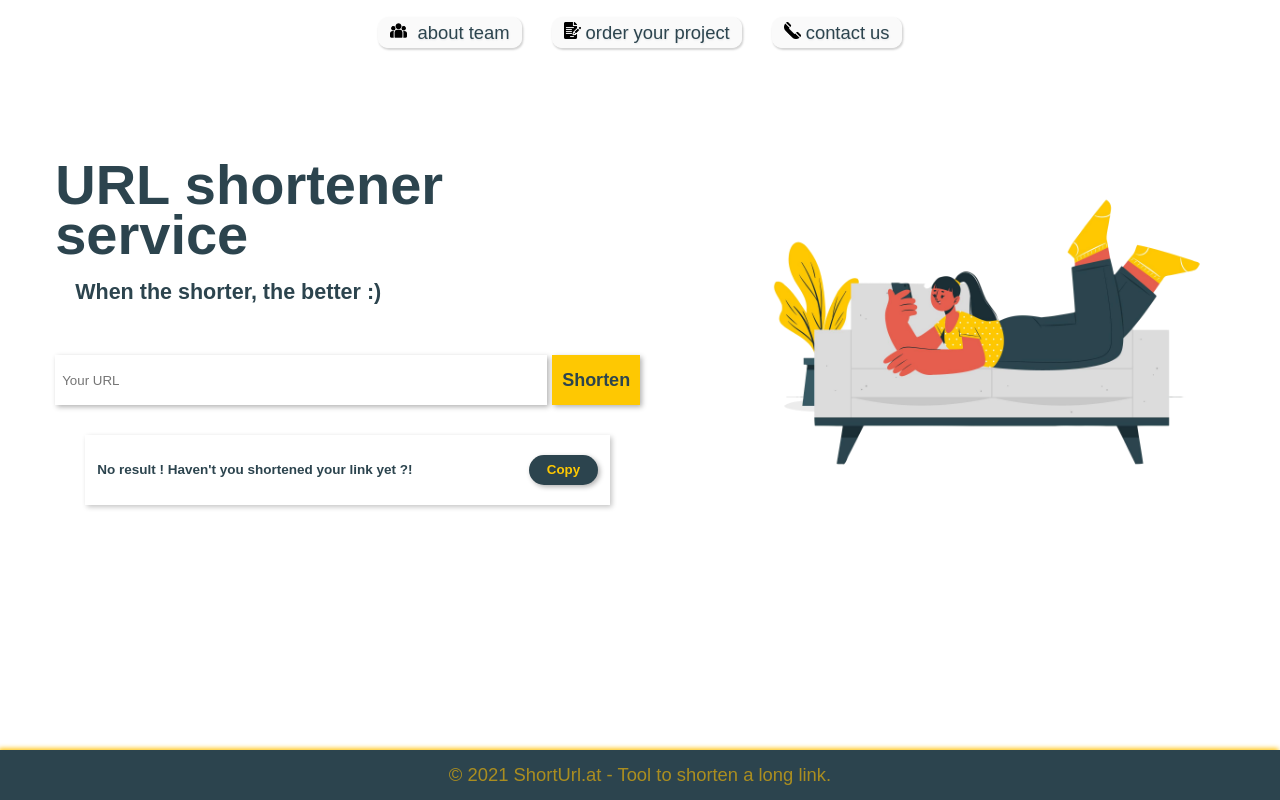
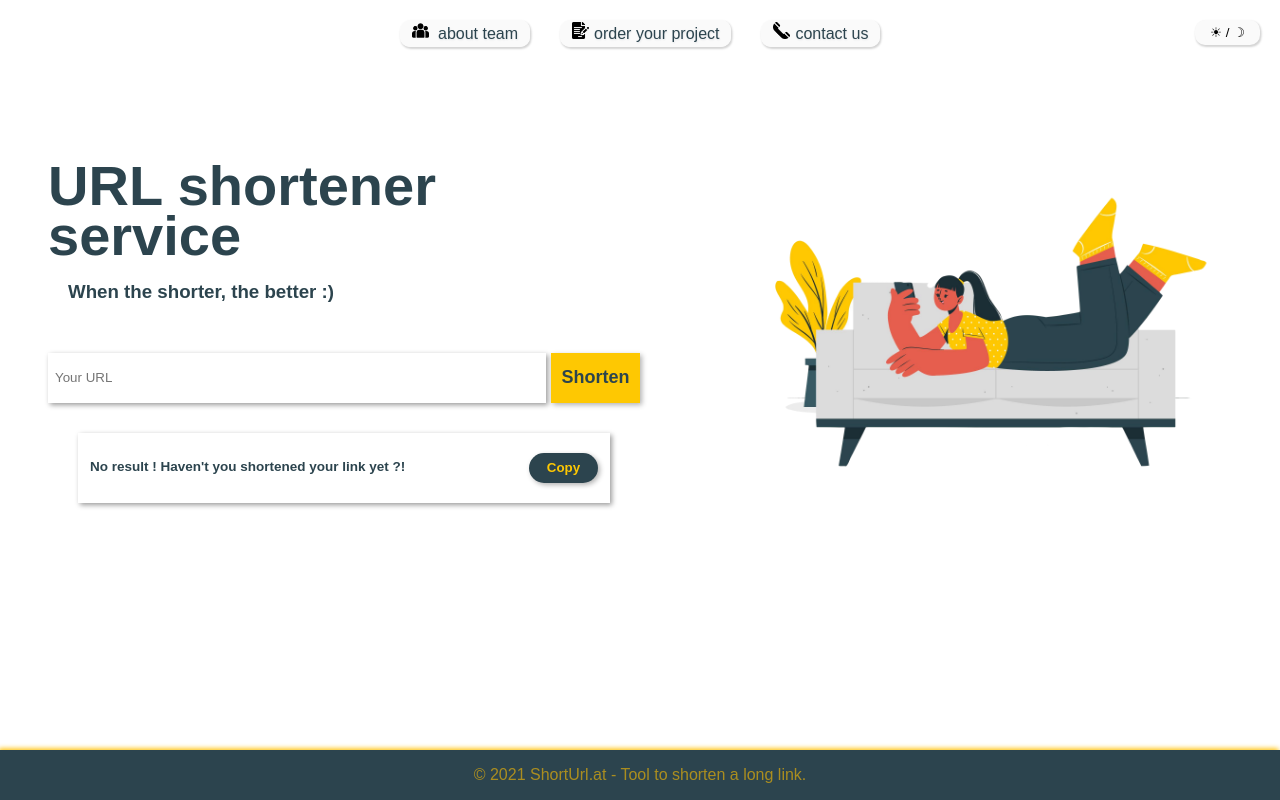
Before and after one commit to ZahraZfr/URL-Shortner-API, a React (Create React App) app: page / in a window 1280 px wide. Built offline with nearby package versions, Linux system fonts and the light colour scheme.

Commit message:
feat: complete light and dark mode for each component

```diff
--- a/src/App.js
+++ b/src/App.js
@@ -1,9 +1,11 @@
-
 import Header from './components/Header';
 import Main from './components/Main';
-import Footer from './components/Footer'
-import GlobalStyles from './components/styles/global';
-import { ThemeProvider } from "styled-components";
+import Footer from './components/Footer';
+import { ThemeProvider } from 'styled-components';
+import { lightTheme, darkTheme } from './components/Theme';
+import { GlobalStyles } from './components/global';
+import React, { useState } from 'react';
+import NavigationBar from './components/NavigationBar';
 
 // const LightTheme = {
 //   pageBackground: "white",
@@ -24,15 +26,30 @@ import { ThemeProvider } from "styled-components";
 
 
 function App() {
-  // const [theme , setTheme] = useState("light")
+  const [theme, setTheme] = useState('light');
+
+// The function that toggles between themes
+const toggleTheme = () => {
+  // if the theme is not light, then set it to dark
+  if (theme === 'light') {
+    setTheme('dark');
+  // otherwise, it should be light
+  } else {
+    setTheme('light');
+  }
+}
   return (
+    <ThemeProvider theme={theme === 'light' ? lightTheme : darkTheme}>
     <>
       <GlobalStyles />
       <Header />
+      <NavigationBar/>
+      <button className='themeBTN' onClick={toggleTheme}> ☀︎ / ☽ </button>
       <Main />
       <Footer />
 
     </>
+    </ThemeProvider>
   );
 }
 
--- /dev/null
+++ b/src/components/Theme.js
@@ -0,0 +1,14 @@
+// theme.js
+export const lightTheme = {
+    body: '#FFF',
+    text:'rgb(44,68,78)',
+    toggleBorder: '#FFF',
+    gradient: 'linear-gradient(#39598A, #79D7ED)',
+  }
+
+  export const darkTheme = {
+    body: '#606160',
+    text: 'rgb(254,200,2)',
+    toggleBorder: '#6B8096',
+    gradient: 'linear-gradient(#091236, #1E215D)',
+  }
--- /dev/null
+++ b/src/components/global.js
@@ -0,0 +1,58 @@
+
+import { createGlobalStyle } from 'styled-components';
+
+export const GlobalStyles = createGlobalStyle`
+@import url('https://fonts.googleapis.com/css2?family=Source+Sans+Pro:wght@600&display=swap');
+
+  *,
+  *::after,
+  *::before  {
+    box-sizing: border-box;
+    margin:0;
+    padding:0;
+  }
+
+  body {
+    align-items: center;
+    background: ${({ theme }) => theme.body};
+    color: ${({ theme }) => theme.text};
+    margin: 0;
+    padding: 0;
+    font-family: 'Source Sans Pro', sans-serif;
+    transition: all 0.25s linear;
+
+    .themeBTN{
+      position:fixed;
+      top:20px;
+      right:20px;
+      padding: 5px 15px;
+      border-radius:10px;
+      border:none;
+      box-shadow: 1px 1.5px 2px 0.5px #d4d4d4;
+      background-color:#fafafa;
+    }
+    .themeBTN:hover{
+      border-bottom:3.2px solid rgb(254,200,2);
+  }
+  }
+
+  p {
+    opacity: 0.6;
+    line-height: 1.5;
+  }
+
+;
+
+  }
+  @media only screen and (min-width: 668px) {
+    svg{
+        display:none;
+    }
+    @media only screen and (max-width: 668px){
+      svg{
+
+      }
+    }
+}
+
+`
--- a/src/components/styles/Header.style.js
+++ b/src/components/styles/Header.style.js
@@ -8,7 +8,7 @@ export const Title = styled.h1`
 `;
 
 export const Wrapper = styled.section`
-    background: #fff;
+    background:${({ theme }) => theme.body};
     height:60px;
     display: flex;
     align-items: center;
--- a/src/components/styles/Main.style.js
+++ b/src/components/styles/Main.style.js
@@ -19,7 +19,7 @@ export const MainHolder = styled.div`
 
 
         h1{
-            color:rgb(44,68,78);
+            color:${({ theme }) => theme.text};
             font-size:3.5rem;
             font-weight:800;
             line-height:50px;
@@ -27,7 +27,7 @@ export const MainHolder = styled.div`
             margin-bottom:20px;
         }
         h3{
-            color:rgb(44,68,78);
+            color:${({ theme }) => theme.text};
             text-align:left;
             padding-left:20px;
             margin-bottom:50px;
@@ -46,7 +46,7 @@ export const MainHolder = styled.div`
                 white-space: nowrap;
                 border:none;
                 outline:none;
-                box-shadow: 2px 2px 5px rgb(0,0,0,.3);
+                box-shadow: 2px 2px 5px rgb(0,0,0,.4);
 
             }
             button{
@@ -77,7 +77,7 @@ export const MainHolder = styled.div`
             align-items:center;
             padding:12px;
             margin:30px;
-            box-shadow: 2px 2px 5px rgb(0,0,0,.23);
+            box-shadow: 2px 2px 5px rgb(0,0,0,.4);
 
 
 
@@ -90,7 +90,7 @@ export const MainHolder = styled.div`
 
                 h5{
                     font-size:13.5px;
-                    color:rgb(44,68,78);
+                    color:${({ theme }) => theme.text};
                 }
 
                 p{
--- a/src/components/styles/NavigationBar.stayle.js
+++ b/src/components/styles/NavigationBar.stayle.js
@@ -2,16 +2,16 @@ import styled from "styled-components";
 
 export const NavPanel = styled.div`
 transition:all 0.3s;
-padding:50px;
+padding: 100px 50px;
 width:100%;
 height:100% !important;
-z-index:5;
+z-index:11;
 position:fixed;
 top:0;
 bottom:0;
 right:0;
 left:0;
-background-color:white;
+background:${({ theme }) => theme.body};
 color:white;
 display:flex;
 align-items:center;
@@ -28,8 +28,9 @@ a{
     height:auto;
     align-item:center;
     text-decoration:none;
-    color:rgb(44,68,78);
+    color:${({ theme }) => theme.text};
     transition:all 0.3s;
+
 
     &:hover{
         box-sizing:border-box;
--- a/src/components/styles/global.js
+++ /dev/null
@@ -1,39 +0,0 @@
-import { createGlobalStyle } from 'styled-components'
-
-const GlobalStyles = createGlobalStyle`
-@import url('https://fonts.googleapis.com/css2?family=Source+Sans+Pro:wght@600&display=swap');
-
-  * {
-    box-sizing: border-box;
-    margin:0;
-    padding:0;
-  }
-
-  body {
-    background: #fff;
-    color: hsl(192, 100%, 9%);
-    font-family: 'Source Sans Pro', sans-serif;
-    font-size: 1.15em;
-    display : flex;
-    align-item:center;
-    justify-content:center;
-    height:100vh;
-    min-width:330px
-  }
-
-  p {
-    opacity: 0.6;
-    line-height: 1.5;
-  }
-
-  @media only screen and (min-width: 668px) {
-    svg{
-        display:none;
-    }
-
-}
-
-
-`
-
-export default GlobalStyles
```
